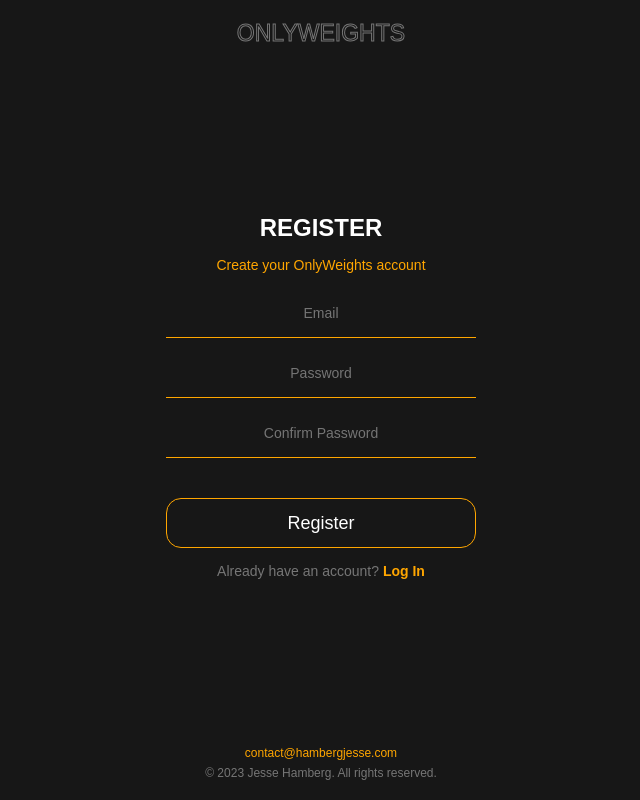
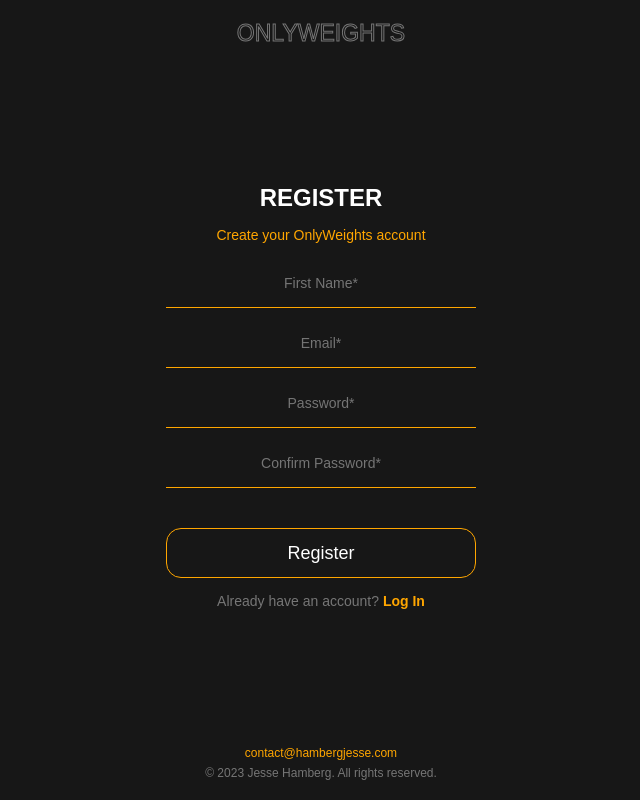
Before and after one commit to hambergjesse/only-weights-app, a React (Create React App) app in the folder client/: page /register in a window 1280 px wide. Shown: the whole page, without its empty margins (319-959 px from the left). Built offline with nearby package versions, Linux system fonts and the light colour scheme; a web font is replaced by a local one.

Commit message:
duplicate email check + smaller tweaks

```diff
--- a/client/src/pages/LoginPage/LoginForm/LoginForm.tsx
+++ b/client/src/pages/LoginPage/LoginForm/LoginForm.tsx
@@ -64,12 +64,14 @@ export const LoginForm = () => {
           type="email"
           placeholder="Email"
           value={email}
+          required
           onChange={(e) => setEmail(e.target.value)}
         />
         <input
           type="password"
           placeholder="Password"
           value={password}
+          required
           onChange={(e) => setPassword(e.target.value)}
         />
         <Button text="Login" type="submit" />
--- a/client/src/pages/RegisterPage/RegisterForm/RegisterForm.tsx
+++ b/client/src/pages/RegisterPage/RegisterForm/RegisterForm.tsx
@@ -8,6 +8,7 @@ import api from "../../../services/api";
 import { Button } from "../../../components/Button/Button";
 
 export const RegisterForm = () => {
+  const [name, setName] = useState<string>("");
   const [email, setEmail] = useState<string>("");
   const [password, setPassword] = useState<string>("");
   const [confirmPassword, setConfirmPassword] = useState<string>("");
@@ -22,6 +23,7 @@ export const RegisterForm = () => {
     if (password === confirmPassword) {
       try {
         const response = await api.post("/register", {
+          name,
           email,
           password,
         });
@@ -50,21 +52,31 @@ export const RegisterForm = () => {
       <p>Create your OnlyWeights account</p>
       <form onSubmit={handleSubmit}>
         <input
+          type="name"
+          placeholder="First Name*"
+          value={name}
+          required
+          onChange={(e) => setName(e.target.value)}
+        />
+        <input
           type="email"
-          placeholder="Email"
+          placeholder="Email*"
           value={email}
+          required
           onChange={(e) => setEmail(e.target.value)}
         />
         <input
           type="password"
-          placeholder="Password"
+          placeholder="Password*"
           value={password}
+          required
           onChange={(e) => setPassword(e.target.value)}
         />
         <input
           type="password"
-          placeholder="Confirm Password"
+          placeholder="Confirm Password*"
           value={confirmPassword}
+          required
           onChange={(e) => setConfirmPassword(e.target.value)}
         />
         <Button text="Register" type="submit" />
--- a/client/src/scss/_base.scss
+++ b/client/src/scss/_base.scss
@@ -61,6 +61,10 @@ html {
     height: 100vh;
     background: $brand-main-nearly-black;
 
+    // disable scroll
+    overflow-x: hidden;
+    overflow-y: hidden;
+
     h1,
     h2,
     h3,
```
Also changed, not shown: 2 other files (tests, documents, lock files or other folders).
